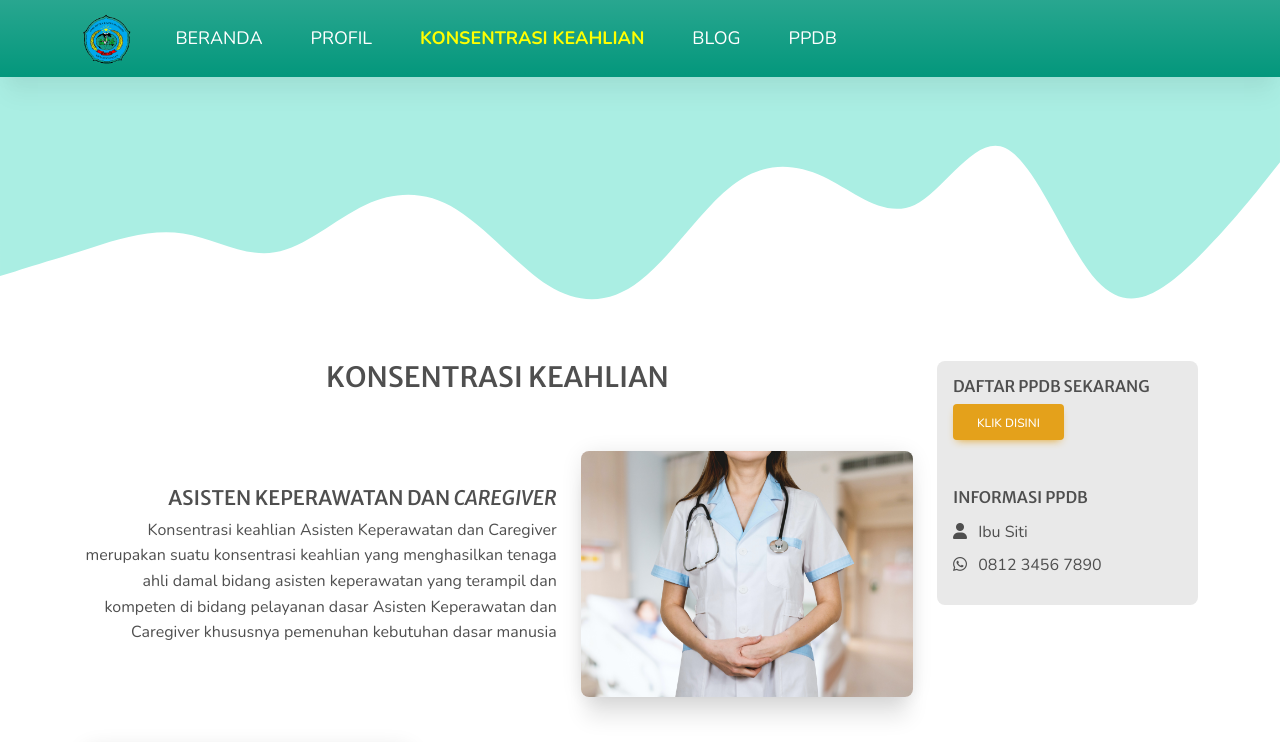
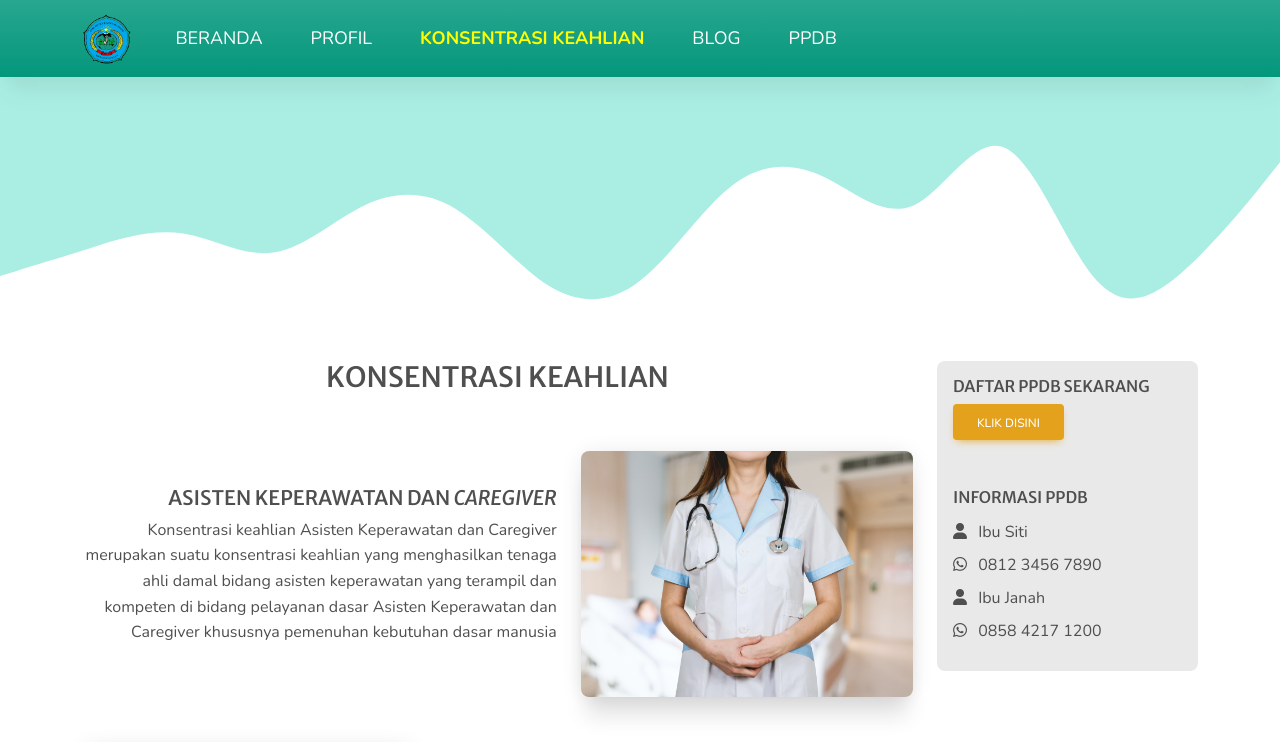
Before and after one commit to adde16/smkmkm, a plain HTML site: page konsentrasi-keahlian.html in a window 1280 px wide. Shown: the top 742 px of the page. Drawn offline with nearby package versions, Linux system fonts and the light colour scheme.

Commit message:
tambah kontak ke dua

```diff
--- a/konsentrasi-keahlian.html
+++ b/konsentrasi-keahlian.html
@@ -129,6 +129,8 @@
                 <h6>INFORMASI PPDB</h6>
                 <p class="mt-3"><i class="fas fa-user"></i><span style="opacity: 0">ic</span>Ibu Siti</p>
                 <p><i class="fab fa-whatsapp"></i><span style="opacity: 0">ic</span>0812 3456 7890</p>
+                <p class="mt-3"><i class="fas fa-user"></i><span style="opacity: 0">ic</span>Ibu Janah</p>
+                <p><i class="fab fa-whatsapp"></i><span style="opacity: 0">ic</span>0858 4217 1200</p>
               </div>
             </div>
           </div>
```
